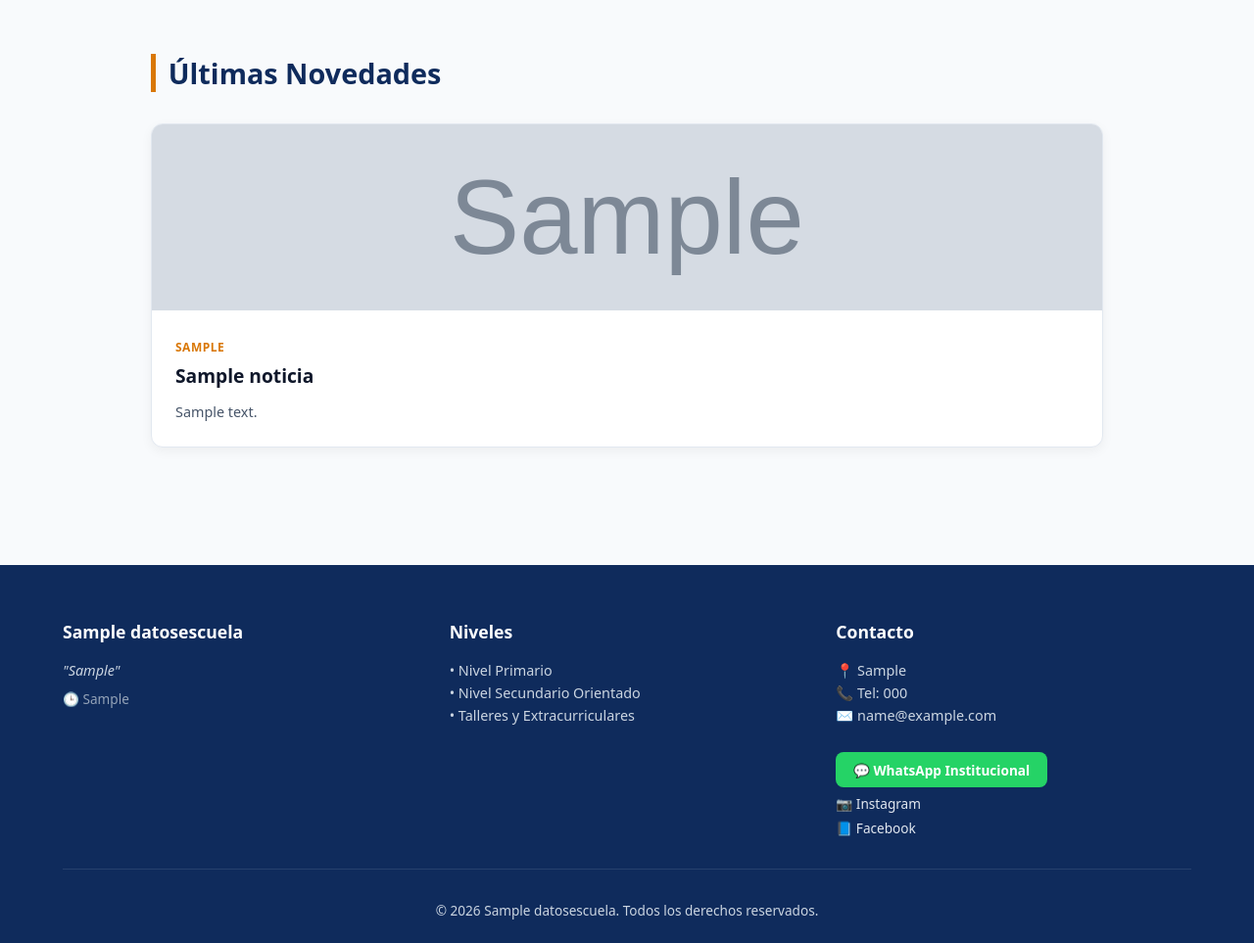
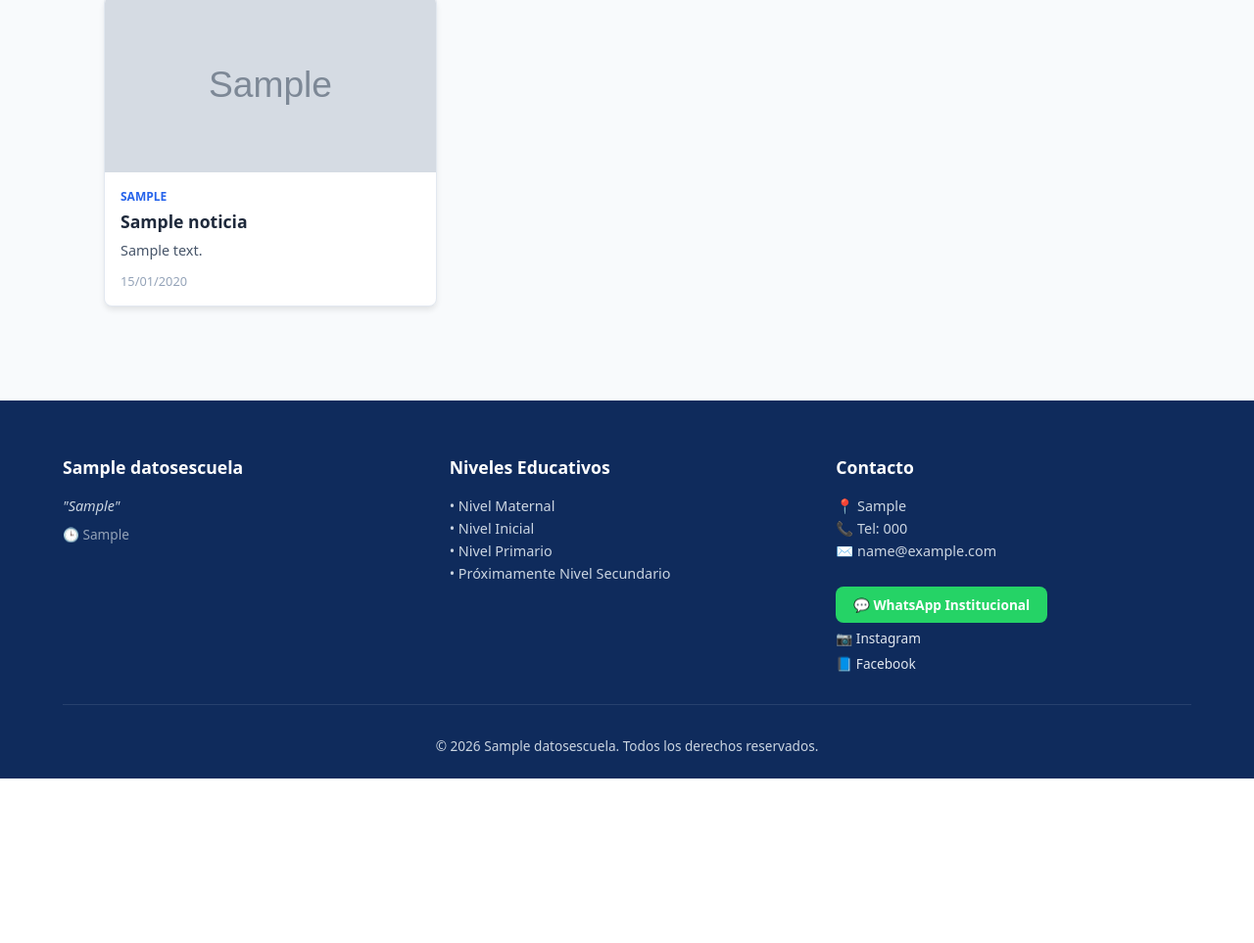
Before and after one commit to SoySid/colegio-patagonia-cipolletti, a Django app: page / in a window 1280 px wide. Shown: the part 455-1418 px from the top of the page at 98% size. After the commit the page ends 1250 px from the top, so only its background shows below. Run offline with Django 5.2, Linux system fonts and the light colour scheme; tables that the repository leaves empty hold one stand-in row (values such as "Sample post"); grey boxes marked "Sample" are stand-in pictures.

Commit message:
Fix: Ajustar estilos del hero, maquetacion de tarjetas de noticias y corregir textos dinamicos

```diff
--- a/escuela/static/escuela/css/estilos.css
+++ b/escuela/static/escuela/css/estilos.css
@@ -307,3 +307,109 @@ footer {
 .footer-social-container {
     margin-top: 0.8rem;
 }
+
+/* Estilos para el Hero Principal */
+.hero {
+    background-color: #1e3a8a;
+    color: #ffffff;
+    padding: 3rem 1.5rem;
+    text-align: center;
+}
+
+.hero-content h1 {
+    font-size: 2.2rem;
+    margin-bottom: 0.8rem;
+    font-weight: 700;
+}
+
+.hero-content p {
+    font-size: 1.1rem;
+    max-width: 600px;
+    margin: 0 auto 1.5rem auto;
+    opacity: 0.9;
+}
+
+.btn-primary {
+    display: inline-block;
+    background-color: #d97706;
+    color: #ffffff;
+    padding: 0.75rem 1.5rem;
+    border-radius: 6px;
+    text-decoration: none;
+    font-weight: bold;
+    transition: background-color 0.2s ease;
+}
+
+.btn-primary:hover {
+    background-color: #b45309;
+}
+
+/* Estilos para Tarjetas de Novedades */
+.novedades-container {
+    max-width: 1100px;
+    margin: 2rem auto;
+    padding: 0 1rem;
+}
+
+.novedades-container h2 {
+    font-size: 1.8rem;
+    margin-bottom: 1.5rem;
+    color: #0f172a;
+    border-left: 4px solid #d97706;
+    padding-left: 0.5rem;
+}
+
+.noticias-grid {
+    display: grid;
+    grid-template-columns: repeat(auto-fill, minmax(280px, 1fr));
+    gap: 1.5rem;
+}
+
+.noticia-card {
+    background: #ffffff;
+    border-radius: 8px;
+    overflow: hidden;
+    box-shadow: 0 4px 6px -1px rgba(0, 0, 0, 0.1);
+    border: 1px solid #e2e8f0;
+    display: flex;
+    flex-direction: column;
+}
+
+.noticia-card img {
+    width: 100%;
+    height: 180px;
+    object-fit: cover;
+}
+
+.noticia-body {
+    padding: 1rem;
+    display: flex;
+    flex-direction: column;
+    flex-grow: 1;
+}
+
+.noticia-body .categoria {
+    font-size: 0.75rem;
+    text-transform: uppercase;
+    font-weight: bold;
+    color: #2563eb;
+    margin-bottom: 0.3rem;
+}
+
+.noticia-body h3 {
+    font-size: 1.1rem;
+    margin-bottom: 0.5rem;
+    color: #1e293b;
+}
+
+.noticia-body p {
+    font-size: 0.9rem;
+    color: #475569;
+    flex-grow: 1;
+    margin-bottom: 0.8rem;
+}
+
+.noticia-body small {
+    color: #94a3b8;
+    font-size: 0.8rem;
+}
--- a/escuela/templates/escuela/base.html
+++ b/escuela/templates/escuela/base.html
@@ -4,7 +4,7 @@
 <head>
     <meta charset="UTF-8">
     <meta name="viewport" content="width=device-width, initial-scale=1.0">
-    <title>{% block title %}{{ escuela_info.nombre|default:"Instituto San Martín" }}{% endblock %}</title>
+    <title>{% block title %}{% if escuela_info %}{{ escuela_info.nombre }}{% else %}Colegio Patagonia{% endif %}{% endblock %}</title>
     <link rel="stylesheet" href="{% static 'escuela/css/estilos.css' %}">
 </head>
 <body>
@@ -14,7 +14,7 @@
                 <img src="{{ escuela_info.logo.url }}" alt="Logo {{ escuela_info.nombre }}" class="brand-logo">
             {% endif %}
             <div class="brand-text">
-                <span class="brand-title">{{ escuela_info.nombre|default:"Instituto San Martín" }}</span>
+                <span class="brand-title">{{ escuela_info.nombre|default:"Colegio Patagonia" }}</span>
                 {% if escuela_info.frase %}
                     <small class="brand-phrase">{{ escuela_info.frase }}</small>
                 {% endif %}
@@ -37,11 +37,9 @@
     <footer>
         <div class="footer-grid">
             <div class="footer-col">
-                <h4>{{ escuela_info.nombre|default:"Instituto San Martín" }}</h4>
+                <h4>{{ escuela_info.nombre|default:"Colegio Patagonia" }}</h4>
                 {% if escuela_info.frase %}
                     <p class="footer-phrase">"{{ escuela_info.frase }}"</p>
-                {% else %}
-                    <p class="footer-text">Educación de excelencia para Nivel Primario y Secundario. Formando a los líderes del mañana.</p>
                 {% endif %}
 
                 {% if escuela_info.horario %}
@@ -50,8 +48,8 @@
             </div>
 
             <div class="footer-col">
-                <h4>Niveles</h4>
-                <p class="footer-text">• Nivel Primario<br>• Nivel Secundario Orientado<br>• Talleres y Extracurriculares</p>
+                <h4>Niveles Educativos</h4>
+                <p class="footer-text">• Nivel Maternal<br>• Nivel Inicial<br>• Nivel Primario<br>• Próximamente Nivel Secundario</p>
             </div>
 
             <div class="footer-col">
@@ -85,7 +83,7 @@
         </div>
 
         <div class="footer-bottom">
-            &copy; 2026 {{ escuela_info.nombre|default:"Instituto San Martín" }}. Todos los derechos reservados.
+            &copy; 2026 {{ escuela_info.nombre|default:"Colegio Patagonia" }}. Todos los derechos reservados.
         </div>
     </footer>
 </body>
--- a/escuela/templates/escuela/home.html
+++ b/escuela/templates/escuela/home.html
@@ -1,36 +1,38 @@
 {% extends 'escuela/base.html' %}
+{% load static %}
 
-{% block title %}Inicio - Instituto San Martín{% endblock %}
+{% block title %}Inicio - {{ escuela_info.nombre|default:"Colegio Patagonia" }}{% endblock %}
 
 {% block content %}
-    <!-- Banner Principal -->
-    <section class="hero">
-        <h1>Excelencia Académica y Formación Humana</h1>
-        <p>Propuesta pedagógica para Nivel Primario y Secundario con orientación tecnológica e inglés.</p>
-        <a href="/requisitos/" class="btn-cta">Ver Requisitos de Inscripción</a>
-    </section>
+<section class="hero">
+    <div class="hero-content">
+        <h1>Educación Integral y de Excelencia</h1>
+        <p>Propuesta pedagógica comprometida con una formación humana de calidad desde Nivel Maternal hasta Primario.</p>
+        <a href="/requisitos/" class="btn-primary">Ver Requisitos de Inscripción</a>
+    </div>
+</section>
 
-    <!-- Novedades de la Escuela -->
-    <div class="container">
-        <h2 class="section-title">Últimas Novedades</h2>
+<section class="novedades-container">
+    <h2>Últimas Novedades</h2>
 
-        <div class="grid-cards">
+    {% if noticias %}
+        <div class="noticias-grid">
             {% for noticia in noticias %}
-                <div class="card-news">
+                <div class="noticia-card">
                     {% if noticia.imagen_url %}
                         <img src="{{ noticia.imagen_url }}" alt="{{ noticia.titulo }}">
-                    {% else %}
-                        <img src="https://images.unsplash.com/photo-1580582932707-520aed937b7b?q=80&w=600" alt="Noticia">
                     {% endif %}
-                    <div class="card-news-body">
-                        <div class="card-news-tag">{{ noticia.categoria }}</div>
+                    <div class="noticia-body">
+                        <span class="categoria">{{ noticia.categoria }}</span>
                         <h3>{{ noticia.titulo }}</h3>
-                        <p>{{ noticia.descripcion }}</p>
+                        <p>{{ noticia.descripcion|truncatewords:20 }}</p>
+                        <small>{{ noticia.fecha_creacion|date:"d/m/Y" }}</small>
                     </div>
                 </div>
-            {% empty %}
-                <p style="color: var(--text-muted);">No hay noticias publicadas por el momento.</p>
             {% endfor %}
         </div>
-    </div>
+    {% else %}
+        <p>No hay novedades publicadas por el momento.</p>
+    {% endif %}
+</section>
 {% endblock %}
```
Also changed, not shown: media/escuela/logos/logo.png (added).
